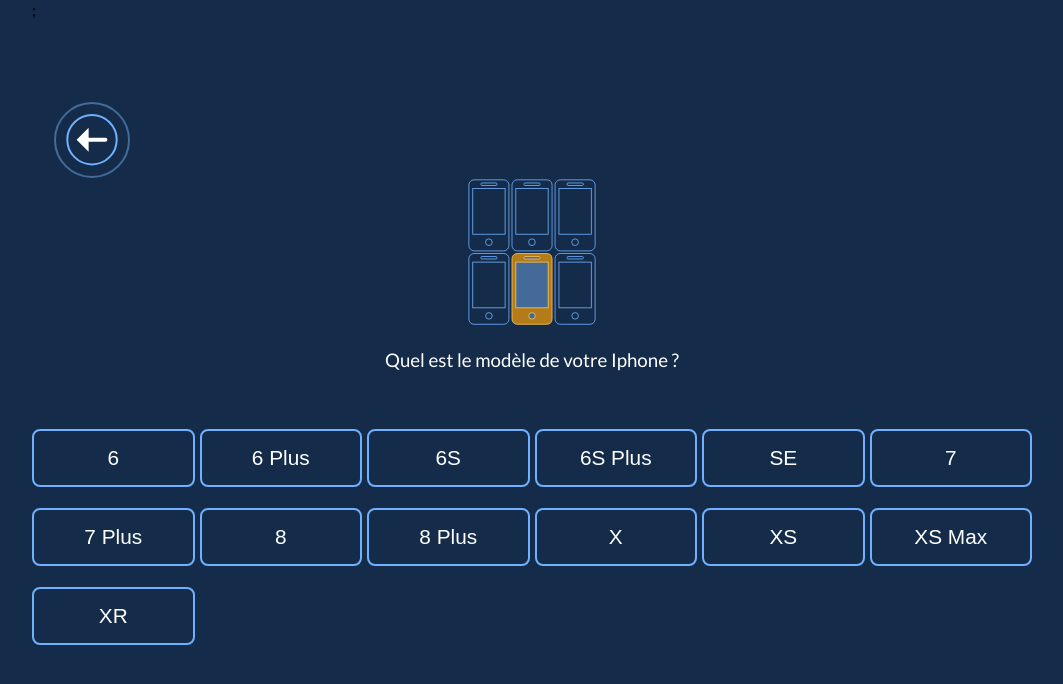
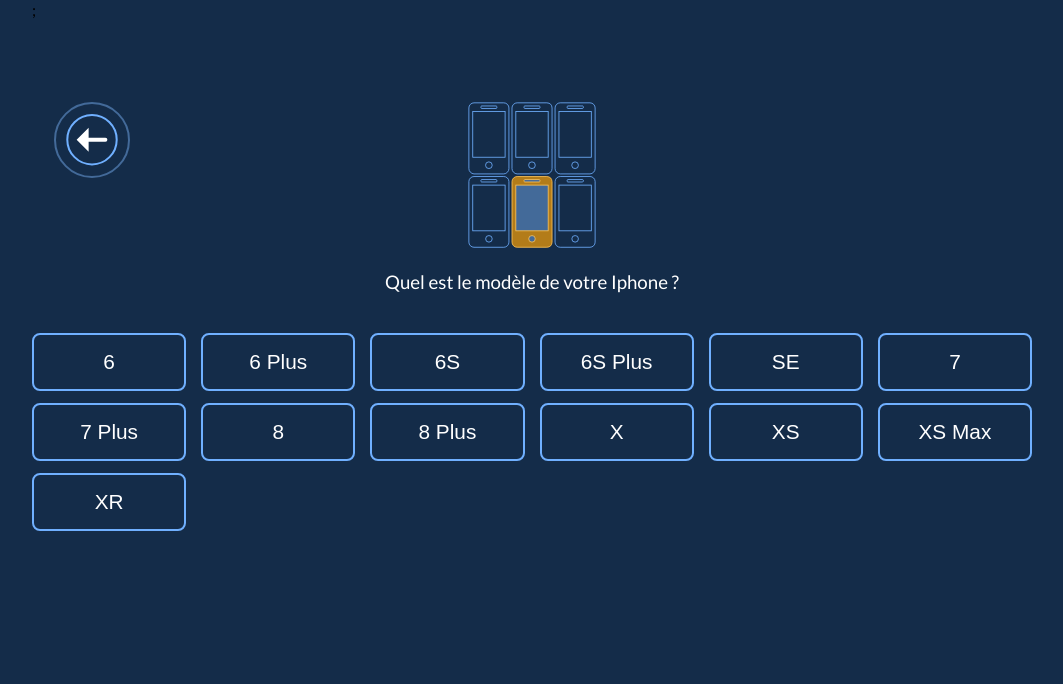
Before and after one commit to Moltus/estimate-form, a React (Create React App) app: page / in a window 1280 px wide. Shown: the top 684 px of the page, without its empty margins (108-1171 px from the left). Built offline with nearby package versions, Linux system fonts and the light colour scheme.

Commit message:
added class to hide subquestion if its value is empty

```diff
--- a/src/components/FormDisplay.js
+++ b/src/components/FormDisplay.js
@@ -57,7 +57,15 @@
         <div id="form-container" className={"form-container " + this.animation}>
           <Icons iconName={this.state.icon} />
           <h3 className="question">{this.state.question}</h3>
-          <h4 className="sub-question">{this.state.subQuestion}</h4>
+          <h4
+            className={
+              this.state.subQuestion == ""
+                ? "sub-question hide"
+                : "sub-question"
+            }
+          >
+            {this.state.subQuestion}
+          </h4>
           <ButtonList choices={this.state.choices} getAnswer={this.getAnswer} />
         </div>
       </div>
--- a/src/styles/ButtonList.css
+++ b/src/styles/ButtonList.css
@@ -9,7 +9,8 @@
 /* When number of buttons is > 4 min width is 150. Especially useful for mobile display where they wouldnt fit on 1 screen */
 .buttons-container.small-buttons {
   grid-template-columns: repeat(auto-fill, minmax(150px, 1fr));
-  grid-gap: 5px;
+  grid-template-rows: repeat(6, 55px);
+  /* grid-gap: 5px; */
 }
 
 .buttons-container.one-button {
--- a/src/styles/FormDisplay.css
+++ b/src/styles/FormDisplay.css
@@ -48,6 +48,7 @@
 
 .question {
   font-weight: 300;
+  margin-bottom: 40px;
 }
 
 .sub-question {
@@ -57,6 +58,10 @@
   margin-bottom: 40px;
 }
 
+.sub-question.hide {
+  display: none;
+}
+
 .button-and-info p {
   text-align: center;
 }
--- a/src/styles/ProgressGauge.css
+++ b/src/styles/ProgressGauge.css
@@ -55,9 +55,7 @@
 }
 
 @media all and (min-width: 720px) {
-  /* .progress {
-    top: 100px;
-  } */
+
   .back-button {
     top: 100px;
   }
```
